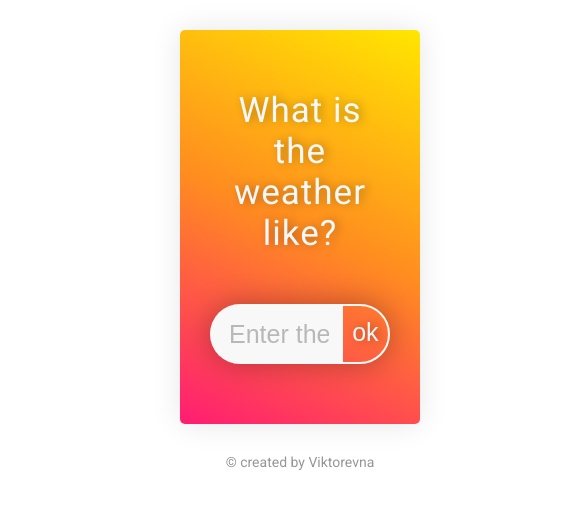
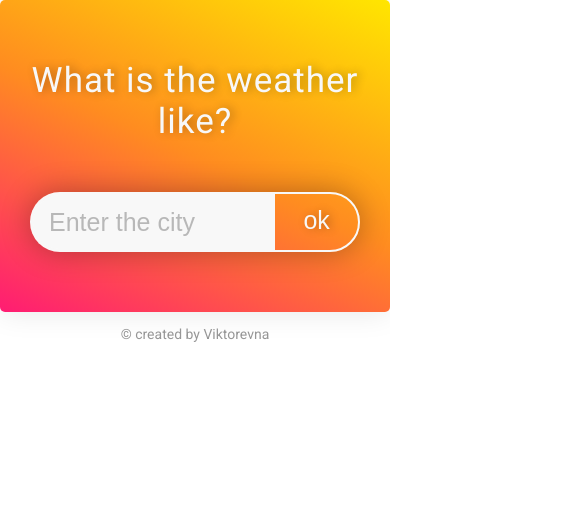
Before and after one commit to Viktorevna/weather, a plain HTML site: page index.html in a window 390 px wide. Shown: the whole page, 585 px wide, since content can reach past the window. Drawn offline with Linux system fonts and the light colour scheme.

```diff
--- a/index.html
+++ b/index.html
@@ -2,6 +2,7 @@
 <html lang="en">
 <head>
     <meta charset="UTF-8">
+    <meta name="viewport" content="width=device-width, initial-scale=1">
     <link rel="stylesheet" href="style.css">
     <link href="https://fonts.googleapis.com/css?family=Josefin+Sans|Roboto" rel="stylesheet">
     <title>Weather
@@ -10,12 +11,14 @@
 <body>
     <div class="block">
         <div class="h1">What is the weather like?</div>
+        <form action="#" onsubmit="weather()">
         <div class="note">
             <div class="inp">
-                <input type="text" id="city-input" placeholder="Enter the city">
+                <input type="text" autocomplete="off" id="city-input" required placeholder="Enter the city">
             </div>
             <button class="btn">ok</button>
         </div>
+        </form>
     </div>
     <p>&#169; created by Viktorevna</p>
     <script src="js.js"></script>
--- a/js.js
+++ b/js.js
@@ -36,18 +36,18 @@
             icon.appendChild(img)
             icon_desc.appendChild(desc)
 
-            city.textContent = `${$city.value}, ${JSONString.sys.country}`
+            city.textContent = `${JSONString.name}, ${JSONString.sys.country}`
             tem.textContent = `${Math.floor(JSONString.main.temp - 273)}°`
             img.src = `img/${JSONString.weather[0].icon}.svg`
             desc.textContent = `${JSONString.weather[0].description}`
 
-            $city.value = ""
             if (Math.floor(JSONString.main.temp - 273) < 0) {
                 $block.className = 'block cold'
             }
             if (Math.floor(JSONString.main.temp - 273) >= 0) {
                 $block.className = 'block'
             }
+            $city.value = ""
         }
     }
     xhr.send()
--- a/style.css
+++ b/style.css
@@ -1,19 +1,42 @@
 body {
-    min-width: 600px;
+    min-width: 640px;
     max-width: 1366px;
     margin: 0 auto;
     font-family: Roboto;
     color: rgb(248, 248, 248);
 }
+
+
+
 .block {
     width: 40%;
-    margin: 30px auto;
+    margin: 20px auto;
     padding: 60px 30px 30px 30px;
     box-sizing: border-box;
     background: linear-gradient(25deg, rgb(255, 28, 115), rgb(255, 140, 32), rgb(255, 230, 0));
     border-radius: 5px;
     box-shadow: 0px 0px 30px rgba(0, 0, 0, 0.1);
 }
+
+@media only screen and (max-width: 960px) {
+    body {
+        min-width: 640px;
+    }
+    .block {
+        width: 60%;
+    }
+}
+
+@media only screen and (max-width: 640px) {
+    body {
+        min-width: 320px;
+    }
+    .block {
+        width: 100%;
+        margin: 0 auto;
+    }
+}
+
 .cold {
     background: linear-gradient(25deg, rgb(255, 28, 115), rgb(160, 43, 238), rgb(41, 94, 209));
 }
@@ -56,6 +79,10 @@
 }
 .block input:focus {
     outline: none;
+}
+.block input:required {
+    outline: none;
+    box-shadow: none;
 }
 .block input::placeholder {
     color: rgb(184, 184, 184);
```
Also changed, not shown: 1 other file.
